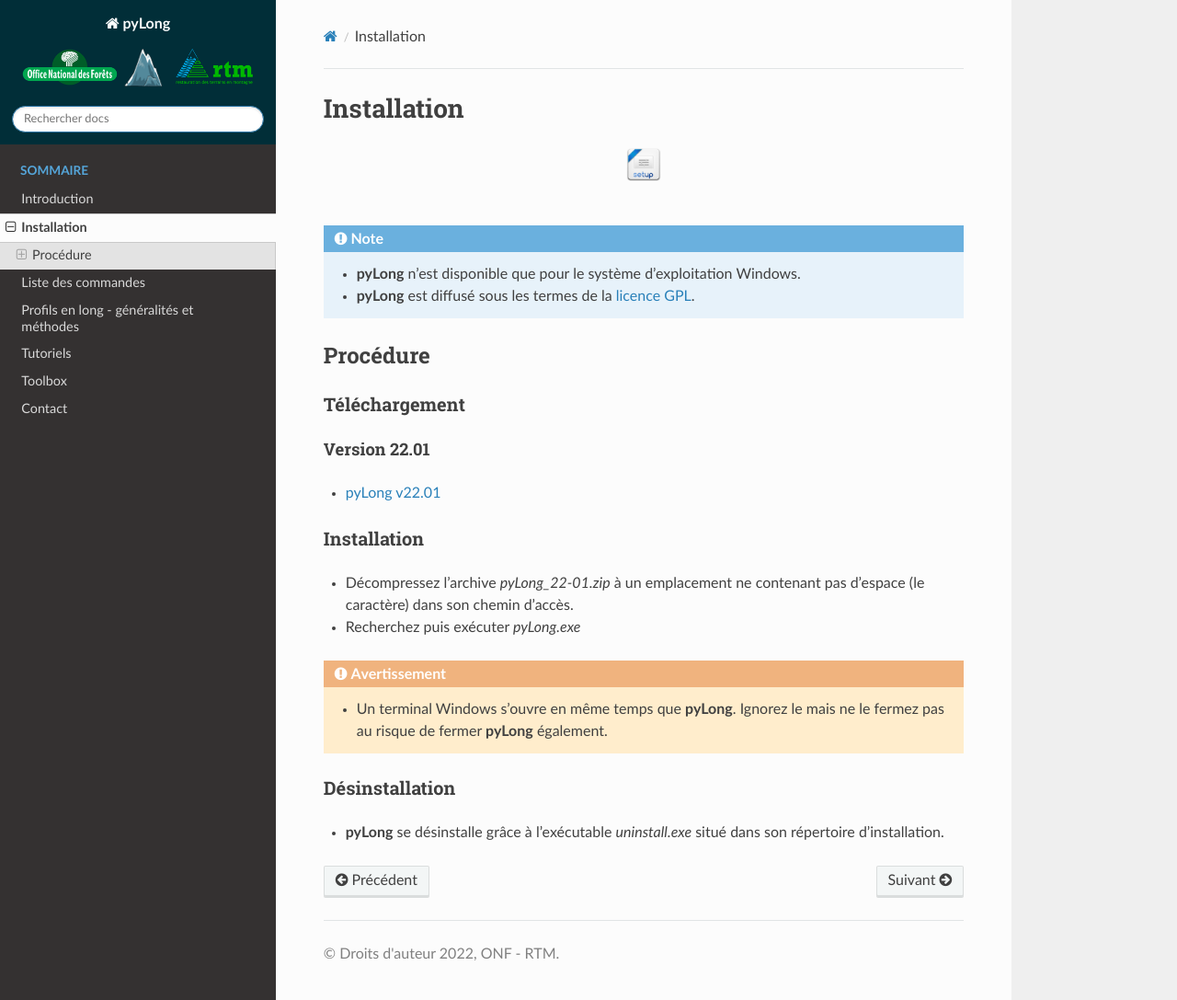
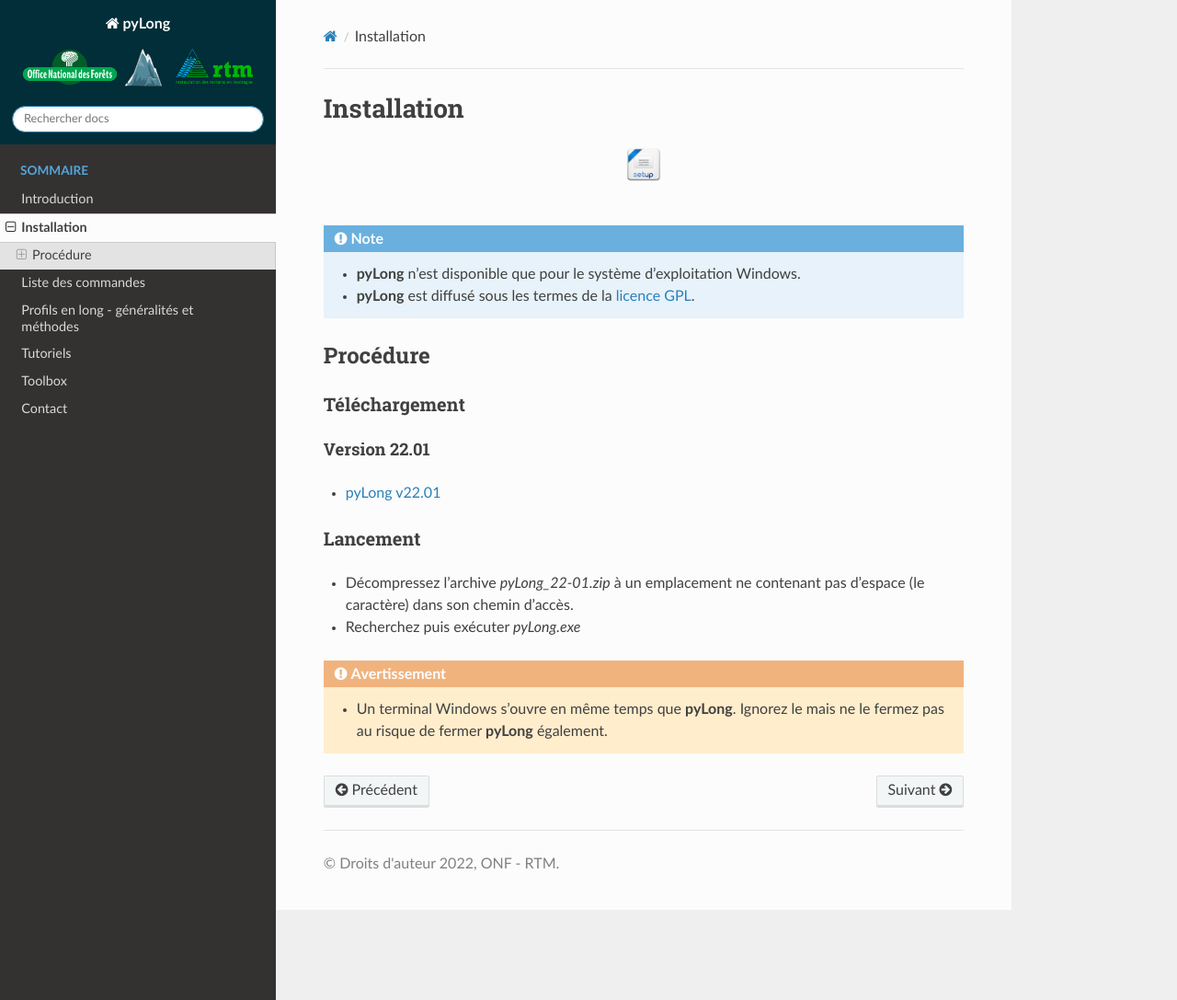
Before and after one commit to clementroussel/pyLong-doc, a Sphinx documentation site: the page built from docs/source/installation.rst, in a window 1280 px wide and 1087 px high. Shown: the whole window at 92% size. Built offline with Sphinx 7.4.7 and the Read the Docs theme 2.0.0, drawn with Linux system fonts in a browser that asks for light colours.

Commit message:
Update installation.rst

```diff
--- a/docs/source/installation.rst
+++ b/docs/source/installation.rst
@@ -26,16 +26,11 @@
 
 .. _pyLong v22.01: https://sourceforge.net/projects/pylong/files/pyLong_22-01.zip/download
 
-Installation
-------------
+Lancement
+---------
 
 - Décompressez l'archive *pyLong_22-01.zip* à un emplacement ne contenant pas d'espace (le caractère) dans son chemin d'accès.
 - Recherchez puis exécuter *pyLong.exe*
 
 .. warning::
    - Un terminal Windows s'ouvre en même temps que **pyLong**. Ignorez le mais ne le fermez pas au risque de fermer **pyLong** également.
-
-Désinstallation
----------------
-
-- **pyLong** se désinstalle grâce à l'exécutable *uninstall.exe* situé dans son répertoire d'installation.
```
